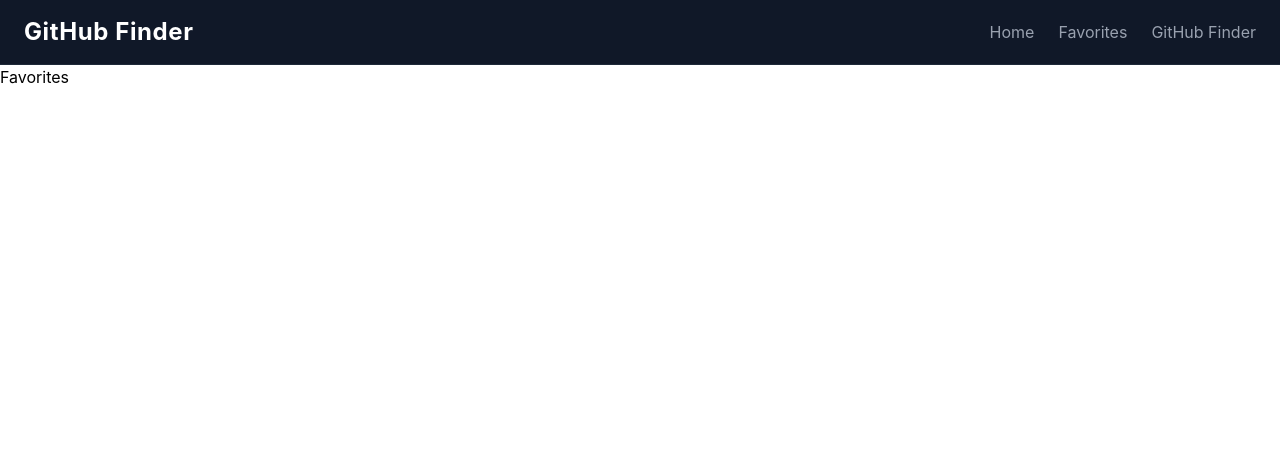
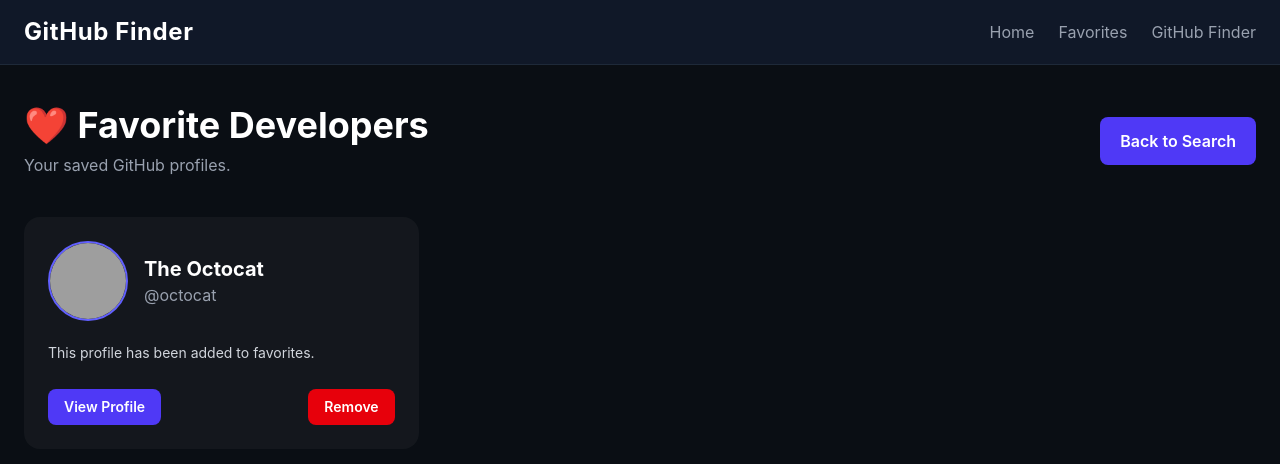
Before and after one commit to MohammedHashimNilger/Github_PF, a React (Vite) app in the folder github-profile-finder/: page /favorite in a window 1280 px wide. Shown: the top 464 px of the page. Built offline with nearby package versions, Linux system fonts and the light colour scheme; grey boxes are pictures that could not be loaded.

Commit message:
Added Favorite Page

```diff
--- a/github-profile-finder/src/components/pages/Favorites.jsx
+++ b/github-profile-finder/src/components/pages/Favorites.jsx
@@ -1,7 +1,78 @@
 import React from "react";
 
-function Favorites() {
-  return <div>Favorites</div>;
-}
+const Favorites = () => {
+  return (
+    <div className="min-h-screen bg-[#0A0E14] text-white px-6 py-10">
+      <div className="mx-auto max-w-7xl">
+        {/* Heading */}
+        <div className="mb-10 flex items-center justify-between">
+          <div>
+            <h1 className="text-4xl font-bold">❤️ Favorite Developers</h1>
+            <p className="mt-2 text-gray-400">Your saved GitHub profiles.</p>
+          </div>
+
+          <button className="rounded-lg bg-indigo-600 px-5 py-3 font-semibold transition hover:bg-indigo-500">
+            Back to Search
+          </button>
+        </div>
+
+        {/* Empty State */}
+        {/* Show this when there are no favorites */}
+        {/*
+        <div className="flex h-[60vh] flex-col items-center justify-center">
+          <h2 className="text-3xl font-bold text-gray-300">
+            No Favorites Yet
+          </h2>
+
+          <p className="mt-3 text-gray-500">
+            Search a GitHub user and add them to your favorites.
+          </p>
+        </div>
+        */}
+
+        {/* Favorite Cards */}
+        <div className="grid gap-6 md:grid-cols-2 lg:grid-cols-3">
+          {/* Card */}
+
+          <div className="rounded-2xl bg-white/[0.04] p-6 transition hover:ring-2 hover:ring-indigo-500">
+            <div className="flex items-center gap-4">
+              <img
+                src="https://avatars.githubusercontent.com/u/583231?v=4"
+                alt=""
+                className="h-20 w-20 rounded-full border-2 border-indigo-500"
+              />
+
+              <div>
+                <h2 className="text-xl font-bold">The Octocat</h2>
+                <p className="text-gray-400">@octocat</p>
+              </div>
+            </div>
+
+            <p className="mt-5 text-sm leading-6 text-gray-300">
+              This profile has been added to favorites.
+            </p>
+
+            <div className="mt-6 flex items-center justify-between">
+              <a
+                href="#"
+                target="_blank"
+                rel="noreferrer"
+                className="rounded-lg bg-indigo-600 px-4 py-2 text-sm font-semibold transition hover:bg-indigo-500"
+              >
+                View Profile
+              </a>
+
+              <button className="rounded-lg bg-red-600 px-4 py-2 text-sm font-semibold transition hover:bg-red-500">
+                Remove
+              </button>
+            </div>
+          </div>
+
+          {/* Duplicate this card using map() */}
+        </div>
+      </div>
+    </div>
+  );
+};
 
 export default Favorites;
```
